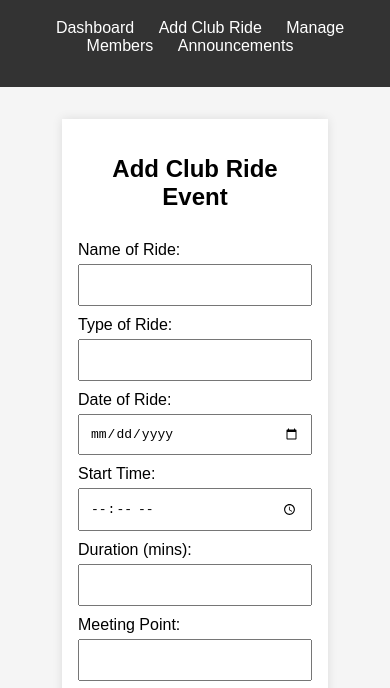
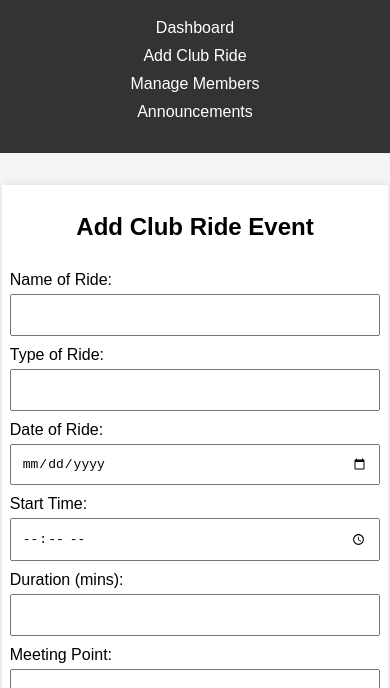
Before and after one commit to ijazabdullah127/test, a plain HTML site: page index.html in a window 390 px wide. Shown: the part 114-802 px from the top of the page. Drawn offline with Linux system fonts and the light colour scheme.

Commit message:
Update q2a.css

```diff
--- a/q2a.css
+++ b/q2a.css
@@ -30,7 +30,7 @@ nav ul li a {
 main {
     margin: 2em auto;
     padding: 1em;
-    width: 60%;
+    width: 80%;
     background-color: #fff;
     box-shadow: 0 0 10px rgba(0, 0, 0, 0.1);
 }
@@ -52,6 +52,8 @@ input, textarea, select, button {
     margin-top: 5px;
     padding: 10px;
     font-size: 1em;
+    width: 100%;
+    box-sizing: border-box;
 }
 
 button {
@@ -66,3 +68,37 @@ button {
 button:hover {
     background-color: #0056b3;
 }
+
+/* Responsive Design */
+@media (max-width: 768px) {
+    main {
+        width: 90%;
+        padding: 1em;
+    }
+}
+
+@media (max-width: 480px) {
+    main {
+        width: 95%;
+        padding: 0.5em;
+    }
+
+    nav ul {
+        text-align: center;
+    }
+
+    nav ul li {
+        display: block;
+        margin: 10px 0;
+    }
+
+    button {
+        padding: 15px;
+    }
+}
+
+/* Focus States */
+input:focus, textarea:focus, select:focus, button:focus {
+    outline: 2px solid #007BFF;
+    outline-offset: 2px;
+}
```
